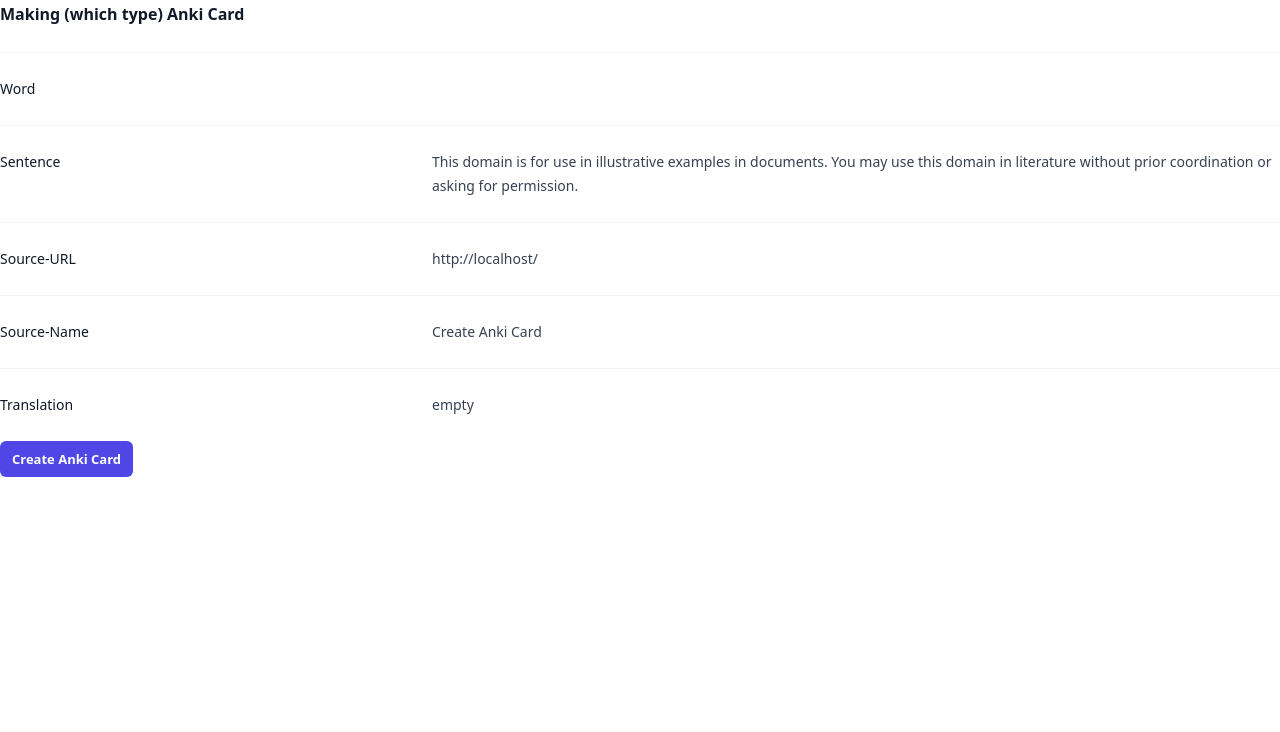
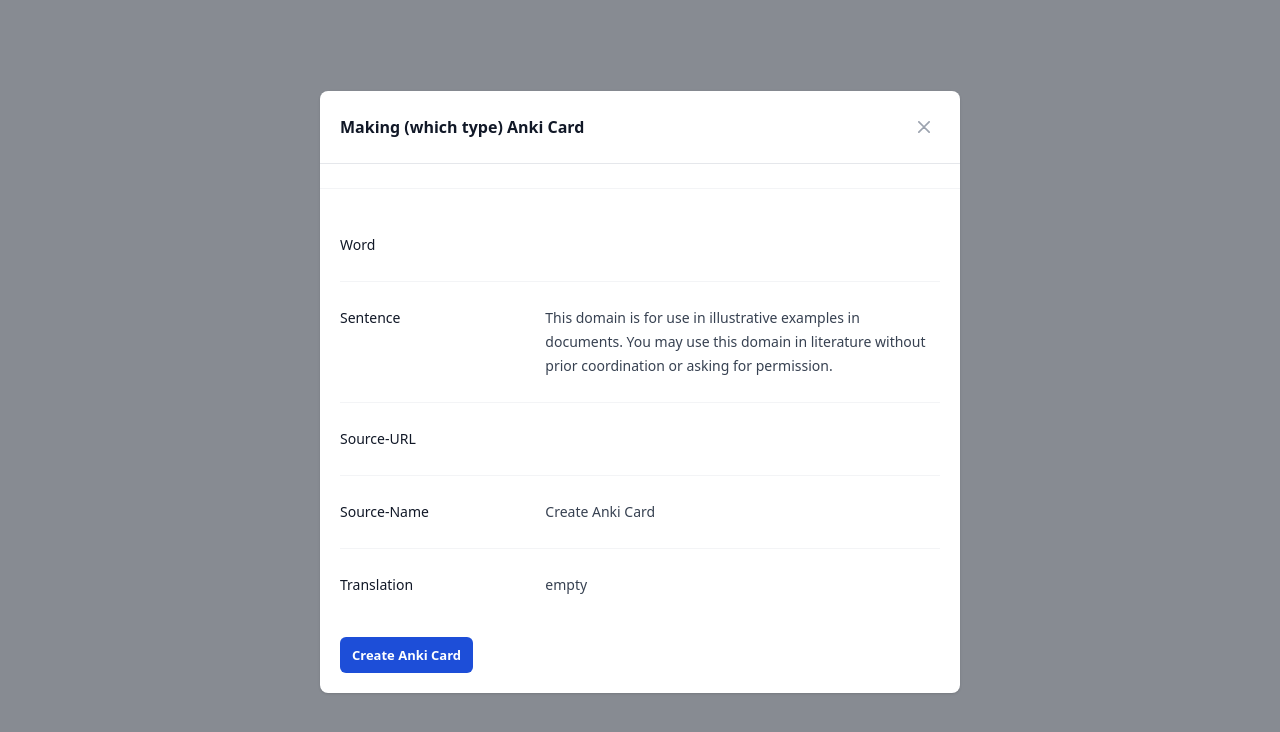
Before and after one commit to Jostar1024/userscript, a React (Vite) app in the folder create-anki-card/: page / in a window 1280 px wide. Shown: the top 732 px of the page. Built offline with nearby package versions, Linux system fonts and the light colour scheme.

Commit message:
change layout

```diff
--- a/create-anki-card/src/App.tsx
+++ b/create-anki-card/src/App.tsx
@@ -2,6 +2,7 @@
 import { toDesktop } from "./request.ts";
 import "./App.css";
 import { log } from "./utils";
+import Card from "./Card.tsx";
 
 const getSentence = () => {
   const sentence = window.getSelection().toString();
@@ -10,14 +11,8 @@
     : sentence;
 };
 
-const trim = (str) => {
-  const res = str.trim();
-  return [".", ",", "!", "?"].some((symbol) => res.endsWith(symbol))
-    ? res.slice(0, -1)
-    : res;
-};
-const createAnkiCard = ({ word, sentence, title, link, translation }) => {
-  toDesktop({
+const createAnkiCard = async ({ word, sentence, title, link, translation }) => {
+  const { result, error } = await toDesktop({
     deckName: "experiment",
     modelName: "basic-clip",
     fields: {
@@ -29,6 +24,7 @@
     },
     tags: ["English"],
   });
+  console.log(result, error);
 };
 const translate = (sentence) => sentence;
 
@@ -36,78 +32,26 @@
   const [word, setWord] = useState("");
 
   const sentence = getSentence();
-  const words = sentence.split(" ");
   const title = document.title;
   const link = document.location.href;
   const translation = translate(sentence);
 
-  const clickWord = (event) => {
-    const word = trim(event.target.innerHTML);
-    setWord(word);
-    console.log("click word", word);
-  };
   /* const translation = translate(selection); */
   return (
     <div>
-      <div className="px-4 sm:px-0">
-        <h3 className="text-base font-semibold leading-7 text-gray-900">
-          Making (which type) Anki Card
-        </h3>
+      <div
+        id="default-modal"
+        tabindex="-1"
+        class="overflow-y-auto overflow-x-hidden fixed top-0 right-0 left-0 z-50 justify-center items-center w-full md:inset-0 h-[calc(100%-1rem)] max-h-full flex"
+      >
+        <div class="relative p-4 w-full max-w-2xl max-h-full">
+          <div class="relative bg-white rounded-lg shadow dark:bg-gray-700">
+            <Card sentence={sentence} title={title} translation={translation} />
+          </div>
+        </div>
       </div>
-      <div className="mt-6 border-t border-gray-100">
-        <dl className="divide-y divide-gray-100">
-          <div className="px-4 py-6 sm:grid sm:grid-cols-3 sm:gap-4 sm:px-0">
-            <dt className="text-sm font-medium leading-6 text-gray-900">
-              Word
-            </dt>
-            <dd className="mt-1 text-sm leading-6 text-gray-700 sm:col-span-2 sm:mt-0">
-              {word}
-            </dd>
-          </div>
-          <div className="px-4 py-6 sm:grid sm:grid-cols-3 sm:gap-4 sm:px-0">
-            <dt className="text-sm font-medium leading-6 text-gray-900">
-              Sentence
-            </dt>
-            <dd className="mt-1 text-sm leading-6 text-gray-700 sm:col-span-2 sm:mt-0">
-              {words.map((word) => (
-                <span onClick={clickWord}>{word} </span>
-              ))}
-            </dd>
-          </div>
-          <div className="px-4 py-6 sm:grid sm:grid-cols-3 sm:gap-4 sm:px-0">
-            <dt className="text-sm font-medium leading-6 text-gray-900">
-              Source-URL
-            </dt>
-            <dd className="mt-1 text-sm leading-6 text-gray-700 sm:col-span-2 sm:mt-0">
-              {link}
-            </dd>
-          </div>
-          <div className="px-4 py-6 sm:grid sm:grid-cols-3 sm:gap-4 sm:px-0">
-            <dt className="text-sm font-medium leading-6 text-gray-900">
-              Source-Name
-            </dt>
-            <dd className="mt-1 text-sm leading-6 text-gray-700 sm:col-span-2 sm:mt-0">
-              {title}
-            </dd>
-          </div>
-          <div className="px-4 py-6 sm:grid sm:grid-cols-3 sm:gap-4 sm:px-0">
-            <dt className="text-sm font-medium leading-6 text-gray-900">
-              Translation
-            </dt>
-            <dd className="mt-1 text-sm leading-6 text-gray-700 sm:col-span-2 sm:mt-0">
-              empty
-            </dd>
-          </div>
-        </dl>
-        <button
-          className="pointer-events-auto rounded-md bg-indigo-600 px-3 py-2 text-[0.8125rem] font-semibold leading-5 text-white hover:bg-indigo-500"
-          onClick={() => {
-            createAnkiCard({ word, sentence, link, title, translation });
-          }}
-        >
-          Create Anki Card
-        </button>
-      </div>
+      {/* backdrop */}
+      <div class="bg-gray-900/50 dark:bg-gray-900/80 fixed inset-0 z-40"></div>
     </div>
   );
 }
--- /dev/null
+++ b/create-anki-card/src/Card.tsx
@@ -0,0 +1,109 @@
+import React, { useState } from "react";
+
+const trim = (str) => {
+  const res = str.trim();
+  return [".", ",", "!", "?"].some((symbol) => res.endsWith(symbol))
+    ? res.slice(0, -1)
+    : res;
+};
+
+export default function Card({ sentence, title, translation, link }) {
+  const [word, setWord] = useState("");
+  const words = sentence.split(" ");
+
+  const clickWord = (event) => {
+    const word = trim(event.target.innerHTML);
+    setWord(word);
+    console.log("click word", word);
+  };
+  return (
+    <>
+      <div className="px-4 sm:px-0">
+        <div class="flex items-center justify-between p-4 md:p-5 border-b rounded-t dark:border-gray-600">
+          <h3 className="text-base font-semibold leading-7 text-gray-900">
+            Making (which type) Anki Card
+          </h3>
+
+          <button
+            type="button"
+            class="text-gray-400 bg-transparent hover:bg-gray-200 hover:text-gray-900 rounded-lg text-sm w-8 h-8 ms-auto inline-flex justify-center items-center dark:hover:bg-gray-600 dark:hover:text-white"
+            data-modal-hide="default-modal"
+          >
+            <svg
+              class="w-3 h-3"
+              aria-hidden="true"
+              xmlns="http://www.w3.org/2000/svg"
+              fill="none"
+              viewBox="0 0 14 14"
+            >
+              <path
+                stroke="currentColor"
+                stroke-linecap="round"
+                stroke-linejoin="round"
+                stroke-width="2"
+                d="m1 1 6 6m0 0 6 6M7 7l6-6M7 7l-6 6"
+              />
+            </svg>
+            <span class="sr-only">Close modal</span>
+          </button>
+        </div>
+      </div>
+      <div className="p-4 md:p-5 space-y-4 mt-6 border-t border-gray-100">
+        <dl className="divide-y divide-gray-100">
+          <div className="px-4 py-6 sm:grid sm:grid-cols-3 sm:gap-4 sm:px-0">
+            <dt className="text-sm font-medium leading-6 text-gray-900">
+              Word
+            </dt>
+            <dd className="mt-1 text-sm leading-6 text-gray-700 sm:col-span-2 sm:mt-0">
+              {word}
+            </dd>
+          </div>
+          <div className="px-4 py-6 sm:grid sm:grid-cols-3 sm:gap-4 sm:px-0">
+            <dt className="text-sm font-medium leading-6 text-gray-900">
+              Sentence
+            </dt>
+            <dd className="mt-1 text-sm leading-6 text-gray-700 sm:col-span-2 sm:mt-0">
+              {words.map((word) => (
+                <span onClick={clickWord}>{word} </span>
+              ))}
+            </dd>
+          </div>
+          <div className="px-4 py-6 sm:grid sm:grid-cols-3 sm:gap-4 sm:px-0">
+            <dt className="text-sm font-medium leading-6 text-gray-900">
+              Source-URL
+            </dt>
+            <dd className="mt-1 text-sm leading-6 text-gray-700 sm:col-span-2 sm:mt-0">
+              {link}
+            </dd>
+          </div>
+          <div className="px-4 py-6 sm:grid sm:grid-cols-3 sm:gap-4 sm:px-0">
+            <dt className="text-sm font-medium leading-6 text-gray-900">
+              Source-Name
+            </dt>
+            <dd className="mt-1 text-sm leading-6 text-gray-700 sm:col-span-2 sm:mt-0">
+              {title}
+            </dd>
+          </div>
+          <div className="px-4 py-6 sm:grid sm:grid-cols-3 sm:gap-4 sm:px-0">
+            <dt className="text-sm font-medium leading-6 text-gray-900">
+              Translation
+            </dt>
+            <dd className="mt-1 text-sm leading-6 text-gray-700 sm:col-span-2 sm:mt-0">
+              empty
+            </dd>
+          </div>
+        </dl>
+        <button
+          className="text-white pointer-events-auto rounded-md  px-3 py-2 text-[0.8125rem] font-semibold leading-5
+                     bg-blue-700 hover:bg-blue-800
+                     focus:ring-4 focus:outline-none focus:ring-blue-300"
+          onClick={() => {
+            createAnkiCard({ word, sentence, link, title, translation });
+          }}
+        >
+          Create Anki Card
+        </button>
+      </div>
+    </>
+  );
+}
```
